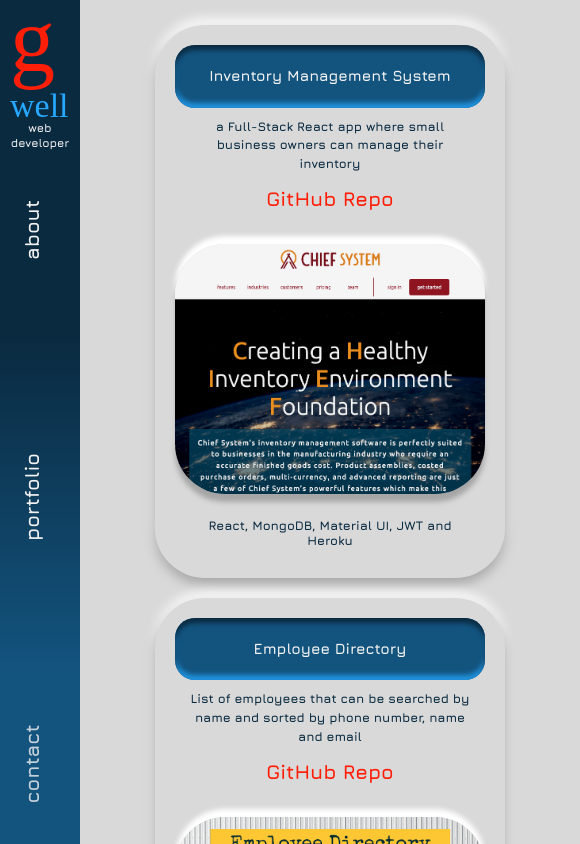
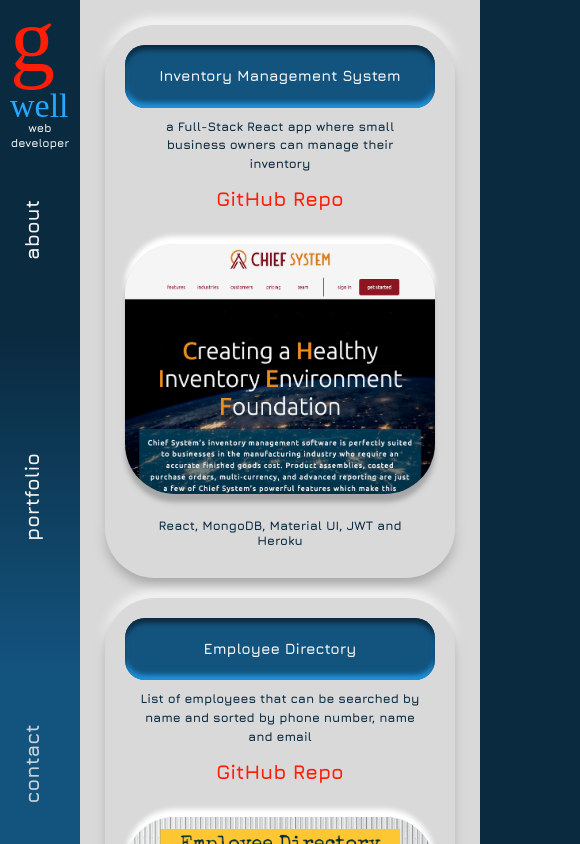
Before and after one commit to vjeuel/G-well_Portfolio-React, a React (Create React App) app: page /portfolio in a window 390 px wide. Shown: the top 844 px of the page, 580 px wide, since content can reach past the window. Built offline with nearby package versions, Linux system fonts and the light colour scheme; a web font is replaced by a local one.

Commit message:
fizex small screen portfolio not fitting

```diff
--- a/package.json
+++ b/package.json
@@ -6,6 +6,7 @@
 		"@testing-library/jest-dom": "^4.2.4",
 		"@testing-library/react": "^9.5.0",
 		"@testing-library/user-event": "^7.2.1",
+		"firebase-tools": "^8.11.2",
 		"framer-motion": "^2.7.5",
 		"react": "^16.13.1",
 		"react-dom": "^16.13.1",
--- a/src/components/pages/Pages.css
+++ b/src/components/pages/Pages.css
@@ -118,11 +118,8 @@
 		padding: 0.5rem;
 	}
 	.portfolioGrid {
+		grid-template-columns: 1fr;
+		grid-gap: 2rem;
 		padding: 2rem;
-		grid-gap: 2rem;
-	}
-
-	.cards {
-		width: 15rem;
 	}
 }
```
Also changed, not shown: 1 other file (tests, documents, lock files or other folders).
